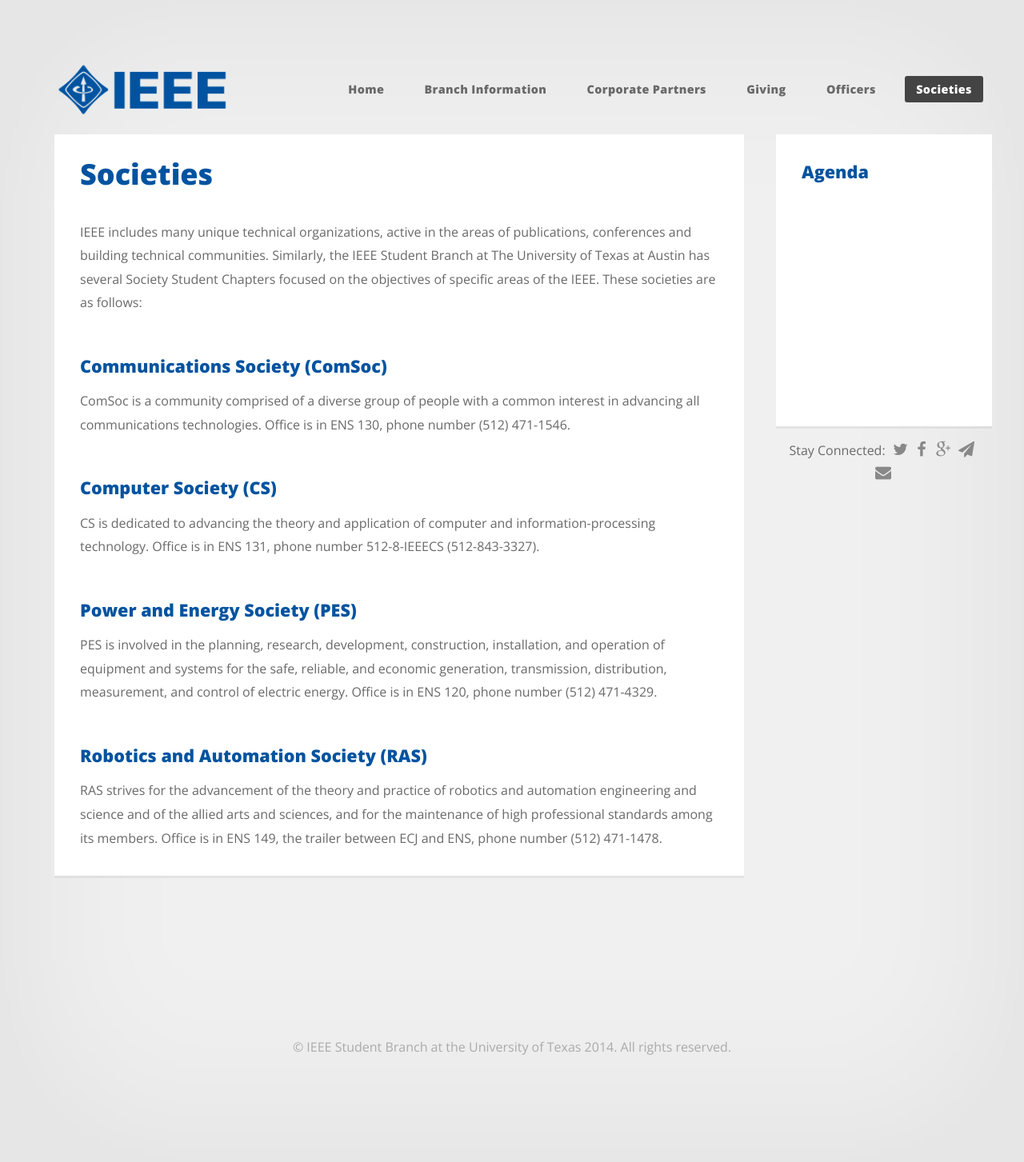
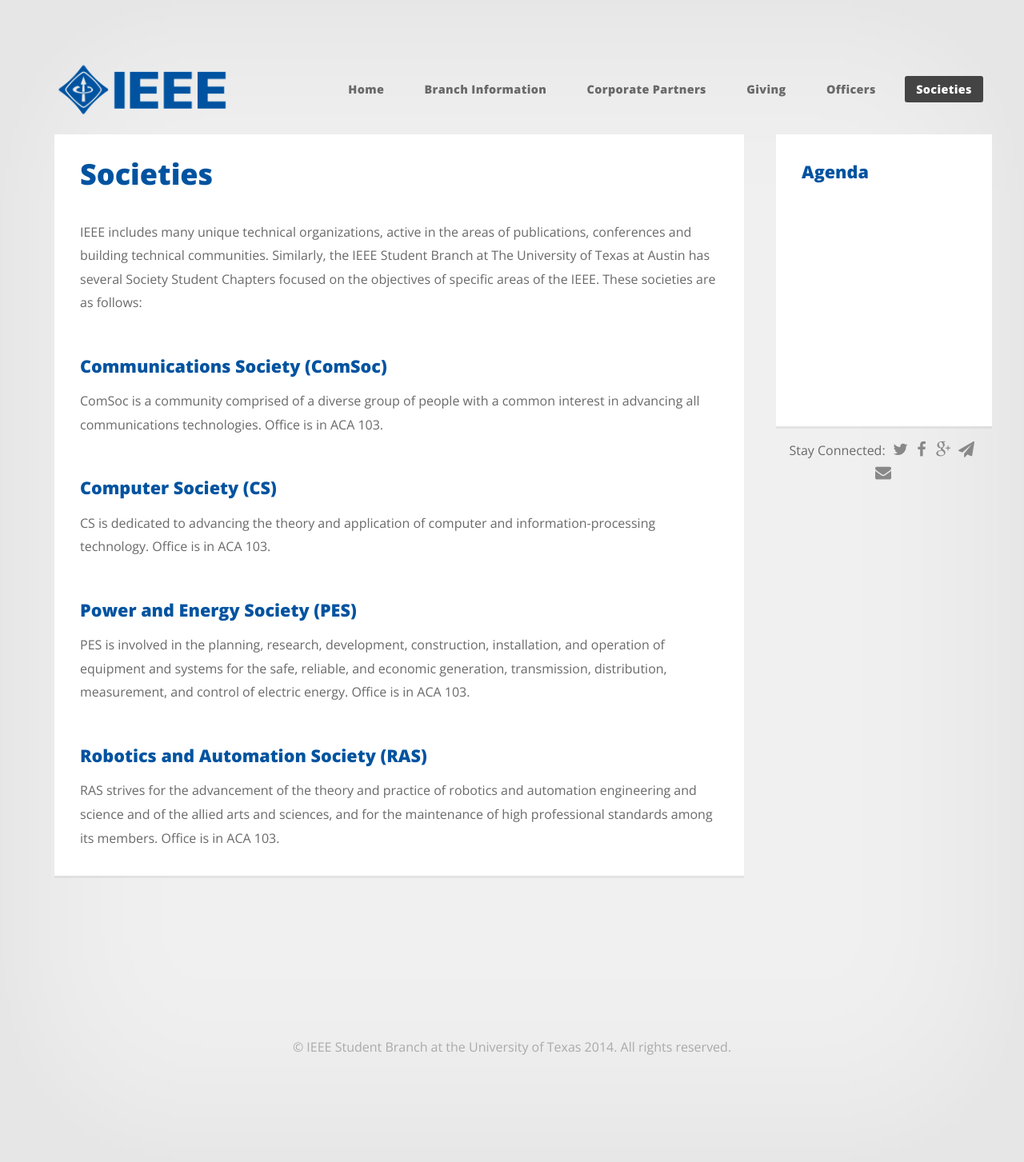
Before and after one commit to ieee-ut/ieee-ut.github.io, a Jekyll site: the page built from societies.html, in a window 1280 px wide. Shown: the whole page at 80% size. Built offline with Jekyll 4.4.1, drawn with Linux system fonts in a browser that asks for light colours; Markdown is read by kramdown in place of the engine named in the settings; comment, search, counter and statistics services are not loaded.

Commit message:
Updated society room info

```diff
--- a/societies.html
+++ b/societies.html
@@ -12,22 +12,22 @@
 
 	<h3><a href="http://utcomsoc.ece.utexas.edu/">Communications Society (ComSoc)</a></h3>
 	<p>
-		ComSoc is a community comprised of a diverse group of people with a common interest in advancing all communications technologies. Office is in ENS 130, phone number (512) 471-1546.
+		ComSoc is a community comprised of a diverse group of people with a common interest in advancing all communications technologies. Office is in ACA 103.
 	</p>
 
 	<h3><a href="http://ieeecs.ece.utexas.edu/">Computer Society (CS)</a></h3>
 	<p>
-		CS is dedicated to advancing the theory and application of computer and information-processing technology. Office is in ENS 131, phone number 512-8-IEEECS (512-843-3327).
+		CS is dedicated to advancing the theory and application of computer and information-processing technology. Office is in ACA 103.
 	</p>
 
 	<h3><a href="http://blogs.utexas.edu/ieeepes/">Power and Energy Society (PES)</a></h3>
 	<p>
-		PES is involved in the planning, research, development, construction, installation, and operation of equipment and systems for the safe, reliable, and economic generation, transmission, distribution, measurement, and control of electric energy. Office is in ENS 120, phone number (512) 471-4329.
+		PES is involved in the planning, research, development, construction, installation, and operation of equipment and systems for the safe, reliable, and economic generation, transmission, distribution, measurement, and control of electric energy. Office is in ACA 103.
 	</p>
 
 	<h3><a href="http://ras.ece.utexas.edu/">Robotics and Automation Society (RAS)</a></h3>
 	<p>
-		RAS strives for the advancement of the theory and practice of robotics and automation engineering and science and of the allied arts and sciences, and for the maintenance of high professional standards among its members. Office is in ENS 149, the trailer between ECJ and ENS, phone number (512) 471-1478.
+		RAS strives for the advancement of the theory and practice of robotics and automation engineering and science and of the allied arts and sciences, and for the maintenance of high professional standards among its members. Office is in ACA 103.
 	</p>
 
 </article>
```
